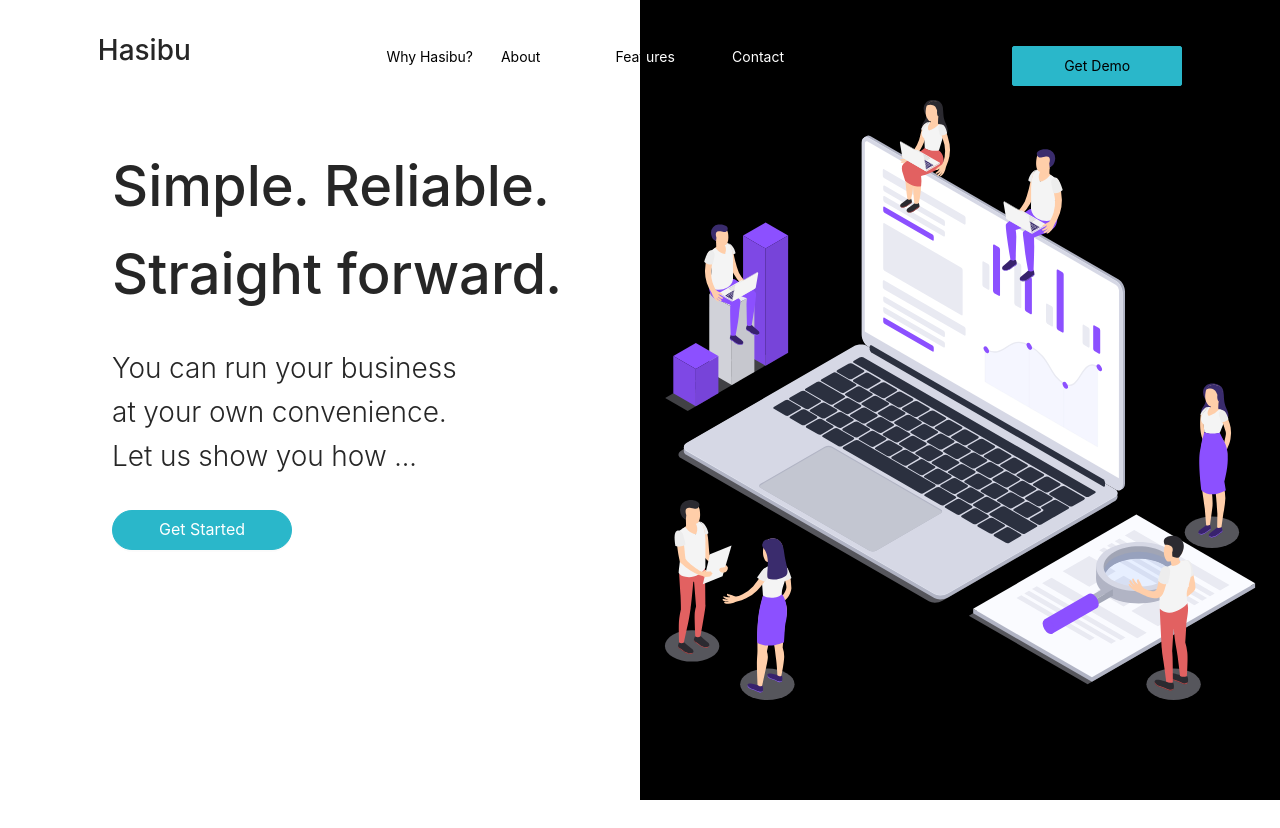
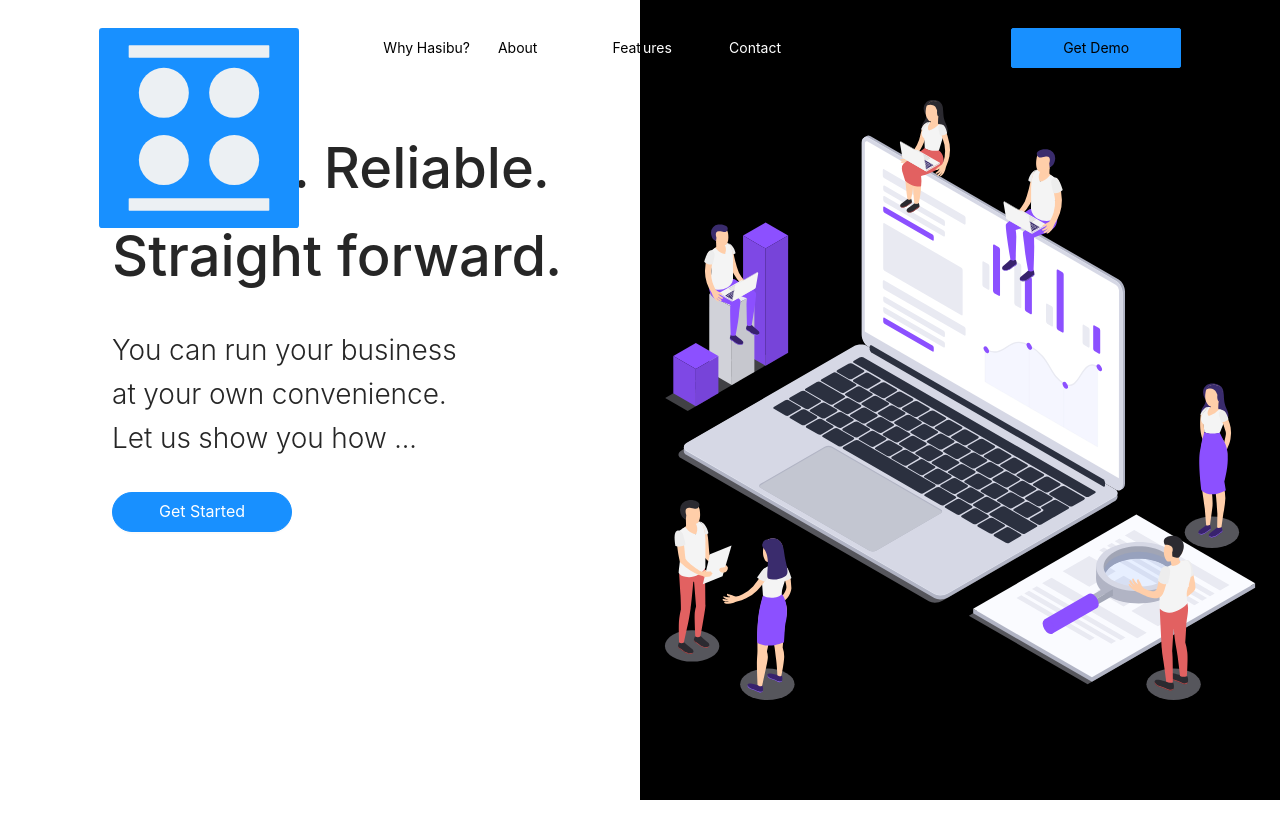
Before and after one commit to njeririziki/Next-, a Next.js app: page / in a window 1280 px wide. Shown: the top 828 px of the page. Built offline with nearby package versions, Linux system fonts and the light colour scheme.

Commit message:
svg changes

```diff
--- a/Component/Header.js
+++ b/Component/Header.js
@@ -1,15 +1,17 @@
 import React from 'react';
-import Link from 'next/link'
+import Link from 'next/link';
+import Image from 'next/image'
 import { Menu, Button,Grid,Drawer} from 'antd';
 import styles from '../styles/Landing.module.scss'
+import Logo from '../public/logo.svg'
 
 const Header=({split})=>{
     return(
 
      <div className={styles.header}>
-            <h1 className={styles.headername}>
-                Hasibu
-            </h1>
+           <div style={{width:'87px',height:'40px'}}>
+           <Logo style={{width:200, height:200}}/>
+           </div>
     <div className={styles.breadcrumbs}>
         <Link href='/'>
         <a className={styles.flinks}>Why Hasibu? </a>
--- a/styles/Landing.module.scss
+++ b/styles/Landing.module.scss
@@ -14,7 +14,7 @@
     height: 100vh;
     flex-direction: column;
     margin-top: 2em;
-    background-color: #FFFFFF;
+    background-color: var(--white);
 
 
 }
@@ -24,7 +24,7 @@
     height: 100vh;
     flex-direction: column;
     justify-content: center;
-    background-color:#000000;
+    background-color:var(--black);
 
 }
 .header{
@@ -36,6 +36,11 @@
     justify-content: space-around;
     z-index: 1;
 
+}
+.logo{
+  width:30px;
+  height:30px;
+  position:relative
 }
 .headerdiv{
     display: flex;
@@ -66,20 +71,20 @@
 }
 .button{
     margin: 2em 0em 0em  7em;
-   background-color: #2AB7CA;
+   background-color: var(--secondary);
    color:#FFFFFF;
    width:180px;
    height: 40px;
    border-radius: 10px;
-   border: 1px solid #2AB7CA ;
+   border: 1px solid var(--secondary) ;
 }
 .headerbutton{
-    background-color: #2AB7CA;
+    background-color: var(--secondary);
     color:#000000;
     width:170px;
     height: 40px;
     align-self: end;
-    border: 1px solid #2AB7CA ;
+    border: 1px solid var(--secondary) ;
  }
 .buttons{
    margin-top: 30px;
--- a/styles/globals.scss
+++ b/styles/globals.scss
@@ -17,3 +17,16 @@ a {
 * {
   box-sizing: border-box;
 }
+:root {
+  --white: #ffffff;
+  --blue: #101a13;
+  --secondary: #1890FF;
+  --black:#000000;
+}
+$colors: 'white', 'primary', 'secondary';
+
+@each $color in $colors {
+  .#{$color}-color {
+      color: var(--#{$color}) !important;
+  }
+}
```
Also changed, not shown: public/logo.svg (added).
